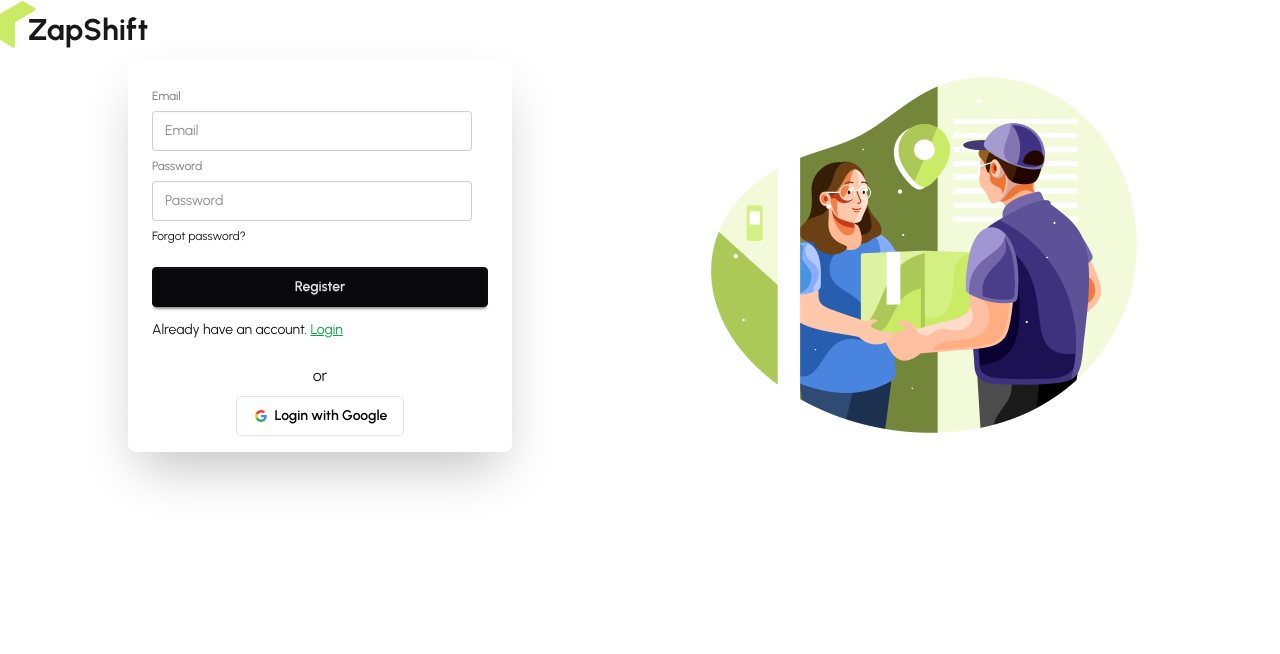
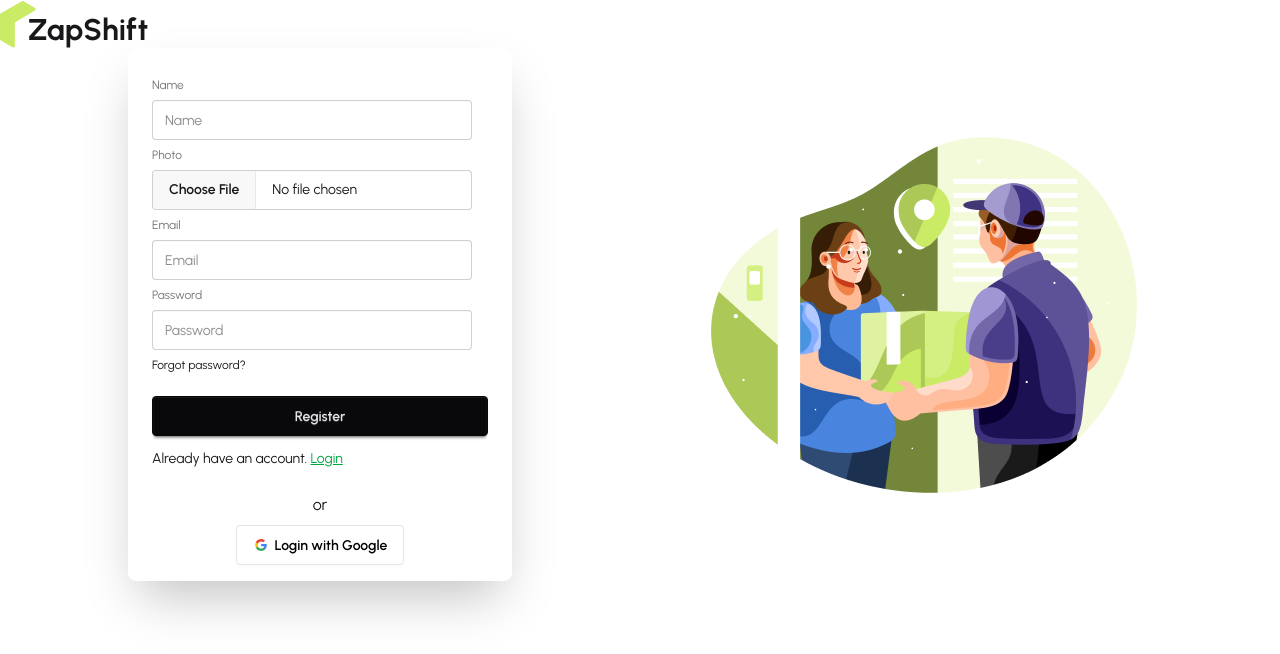
Before and after one commit to MizanurRahman-git/Zap_Shift_2, a React (Vite) app: page /register in a window 1280 px wide. Shown: the top 654 px of the page. Built offline with nearby package versions, Linux system fonts and the light colour scheme; no server answers.

Commit message:
added update profile system

```diff
--- a/package.json
+++ b/package.json
@@ -11,6 +11,7 @@
   },
   "dependencies": {
     "@tailwindcss/vite": "^4.3.3",
+    "axios": "^1.19.0",
     "firebase": "^12.17.0",
     "leaflet": "^1.9.4",
     "react": "^19.2.7",
--- a/src/context/AuthContext/AuthProvider.jsx
+++ b/src/context/AuthContext/AuthProvider.jsx
@@ -8,6 +8,7 @@ import {
   signInWithEmailAndPassword,
   signInWithPopup,
   signOut,
+  updateProfile,
 } from "firebase/auth";
 
 const googleProvider = new GoogleAuthProvider();
@@ -36,6 +37,10 @@ const AuthProvider = ({ children }) => {
     return signOut(auth);
   };
 
+  const updateUserProfile = (updateInfo) => {
+    return updateProfile(auth.currentUser, updateInfo)
+  }
+
   useEffect(() => {
     const unSubscribe = onAuthStateChanged(auth, (currentUser) => {
       setUser(currentUser);
@@ -54,6 +59,7 @@ const AuthProvider = ({ children }) => {
     logOut,
     loading,
     user,
+    updateUserProfile
   };
   return <AuthContext value={authInfo}>{children}</AuthContext>;
 };
--- a/src/pages/Auth/Register/Register.jsx
+++ b/src/pages/Auth/Register/Register.jsx
@@ -2,9 +2,10 @@ import { useForm } from "react-hook-form";
 import useAuth from "../../../hooks/useAuth";
 import { Link } from "react-router";
 import SocialLogin from "../SocialLogin/SocialLogin";
+import axios from "axios";
 
 const Register = () => {
-  const { registerUser } = useAuth();
+  const { registerUser, updateUserProfile } = useAuth();
   const {
     register,
     handleSubmit,
@@ -12,10 +13,34 @@ const Register = () => {
   } = useForm();
 
   const handleRegistration = (data) => {
-    console.log(data);
+    const profileImg = data.image[0];
+
     registerUser(data.email, data.password)
       .then((result) => {
         console.log(result);
+        const formData = new FormData();
+        formData.append("image", profileImg);
+
+        const image_API_URL = `https://api.imgbb.com/1/upload?key=${import.meta.env.VITE_imgbb_api_key}`;
+
+        axios
+          .post(image_API_URL, formData)
+          .then((res) => {
+            const updateInfo = {
+              displayName: data.name,
+              photoURL: res.data.data.url,
+            };
+            updateUserProfile(updateInfo)
+              .then((res) => {
+                console.log(res);
+              })
+              .catch((error) => {
+                console.log(error);
+              });
+          })
+          .catch((error) => {
+            console.log(error);
+          });
       })
       .catch((error) => {
         console.log(error);
@@ -25,6 +50,31 @@ const Register = () => {
     <div className="card bg-base-100 w-full max-w-sm mx-auto shrink-0 shadow-2xl">
       <form className="card-body" onSubmit={handleSubmit(handleRegistration)}>
         <fieldset className="fieldset">
+          {/* Name field */}
+          <label className="label">Name</label>
+          <input
+            type="text"
+            {...register("name", { required: true })}
+            className="input"
+            placeholder="Name"
+          />
+          {errors.name?.type === "required" && (
+            <p className="text-red-400">Name is Required</p>
+          )}
+
+          {/* image field */}
+          <label className="label">Photo</label>
+          <input
+            type="file"
+            {...register("image", { required: true })}
+            className="file-input"
+            placeholder="Photo"
+          />
+          {errors.image?.type === "required" && (
+            <p className="text-red-400">Photo is Required</p>
+          )}
+
+          {/* email field */}
           <label className="label">Email</label>
           <input
             type="email"
@@ -35,6 +85,7 @@ const Register = () => {
           {errors.email?.type === "required" && (
             <p className="text-red-400">Email is Required</p>
           )}
+
           {/* password */}
           <label className="label">Password</label>
           <input
@@ -66,9 +117,14 @@ const Register = () => {
           </div>
           <button className="btn btn-neutral mt-4">Register</button>
         </fieldset>
-        <p>Already have an account. <Link className="text-green-600 underline" to='/login'>Login</Link></p>
+        <p>
+          Already have an account.{" "}
+          <Link className="text-green-600 underline" to="/login">
+            Login
+          </Link>
+        </p>
       </form>
-      <SocialLogin/>
+      <SocialLogin />
     </div>
   );
 };
--- /dev/null
+++ b/src/routes/PriveteRouter.jsx
@@ -0,0 +1,20 @@
+import { Navigate } from "react-router";
+import useAuth from "../hooks/useAuth";
+
+const PriveteRouter = ({ children }) => {
+  const { user, loading } = useAuth();
+  if (loading) {
+    return (
+      <div>
+        <span className="loading loading-spinner loading-xl"></span>
+      </div>
+    );
+  }
+
+  if (!user) {
+    return <Navigate to="/login"></Navigate>;
+  }
+  return children;
+};
+
+export default PriveteRouter;
```
Also changed, not shown: 1 other file (tests, documents, lock files or other folders).
